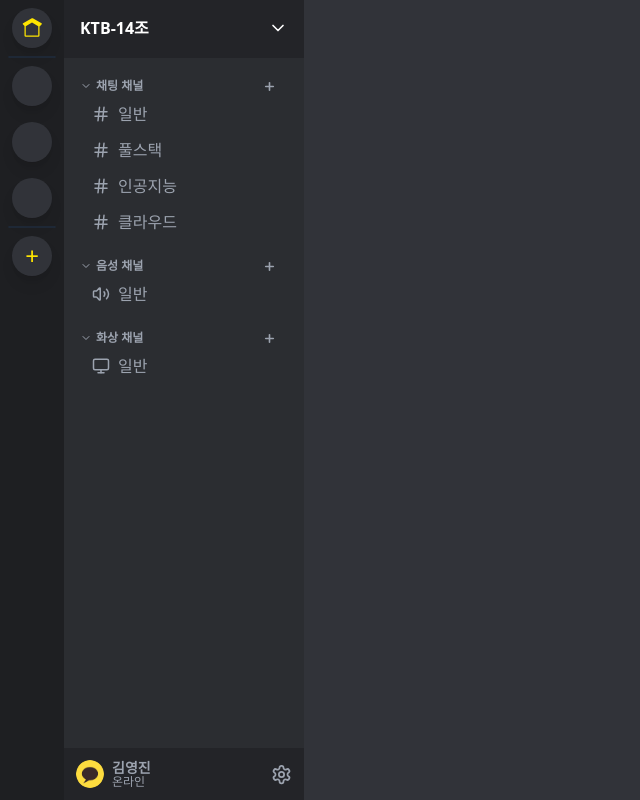
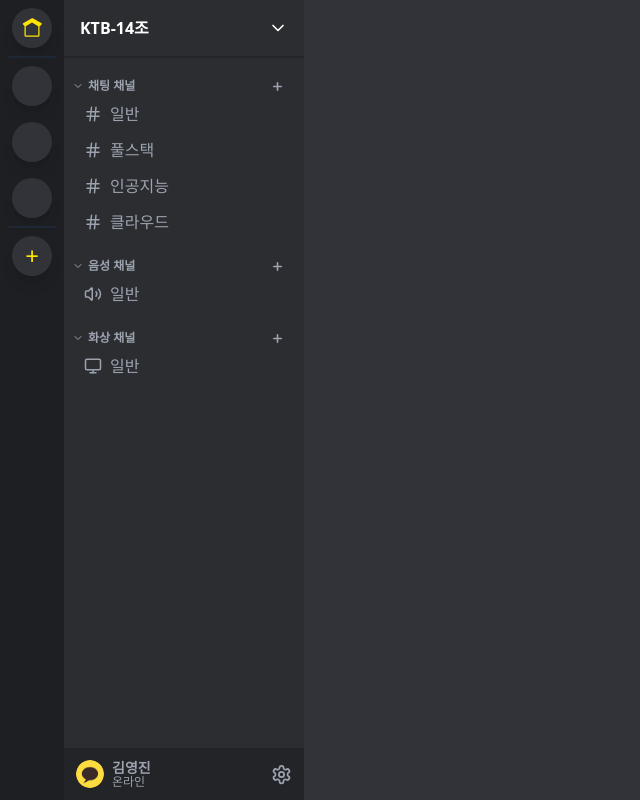
Before and after one commit to KakaoTech-14-All-in-one-move/AIM-14-FE, a React (Vite) app: page /login in a window 1280 px wide. Both pictures are taken after typing "Sample", "Sample123" into the empty fields and a click on the button "로그인". Shown: the whole page, without its empty margins (0-640 px from the left). Built offline with nearby package versions, Linux system fonts and the light colour scheme.

Commit message:
refactor: color

```diff
--- a/src/components/Home/Channelbar/index.tsx
+++ b/src/components/Home/Channelbar/index.tsx
@@ -8,14 +8,14 @@ import { ChannelProvider } from '@/components/Home/Channelbar/ChannelContext';
 const Channelbar: React.FC = () => {
     return (
         <ChannelProvider>
-            <div className="w-60 bg-discord800 text-white h-screen flex flex-col">
+            <div className="w-60 bg-discord700 text-white h-screen flex flex-col">
                 <ChannelHeader />
-                <div className="overflow-y-auto flex-grow px-2 bg-discord700">
+                <div className="overflow-y-auto flex-grow px-x bg-discord600">
                     <ChannelList type="text" icon={Hash} />
                     <ChannelList type="voice" icon={Volume2} />
                     <ChannelList type="video" icon={Monitor} />
                 </div>
-                <ChannelFooter />
+                <ChannelFooter className="bg-discord800" />
             </div>
         </ChannelProvider>
     );
```
